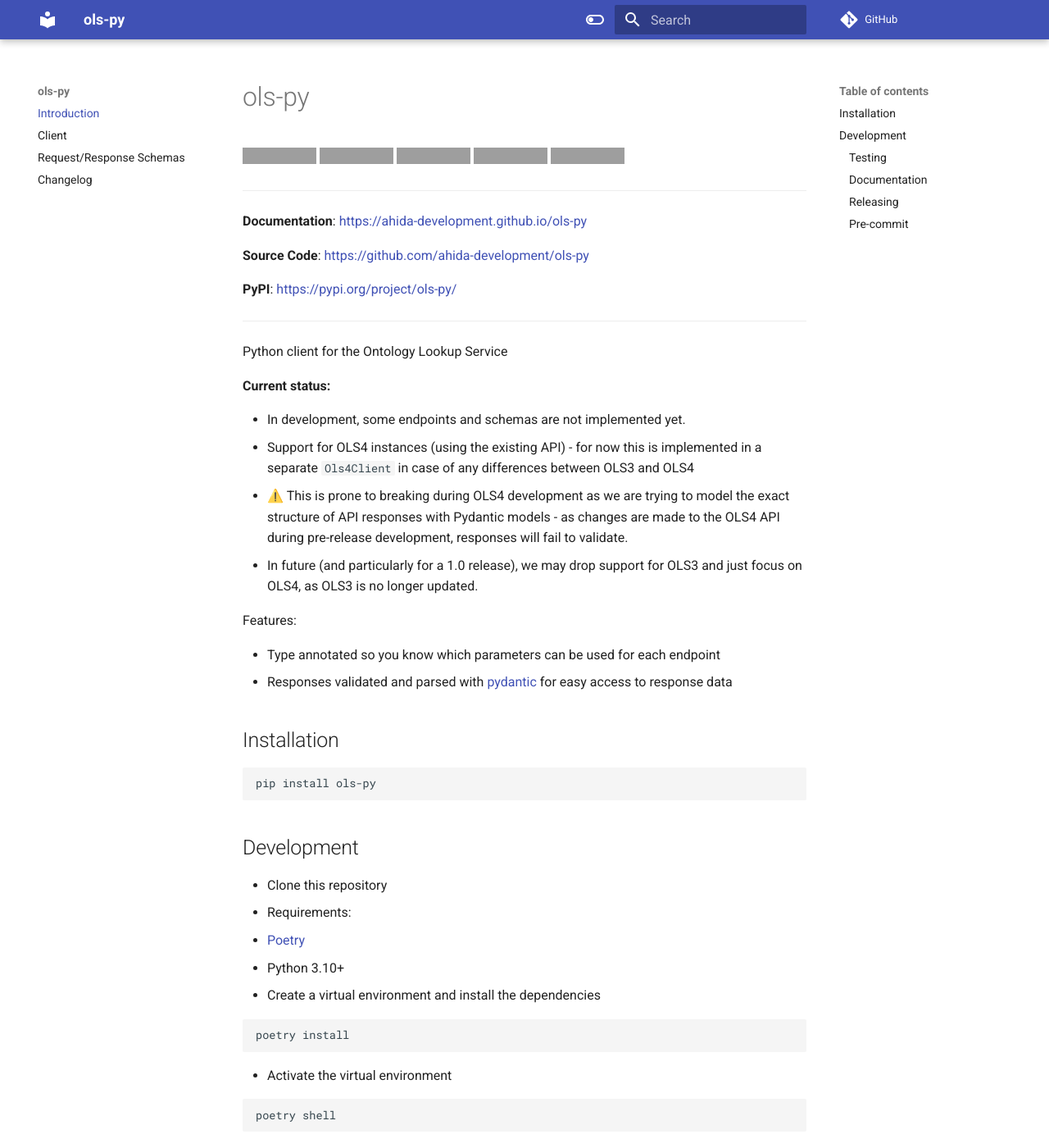
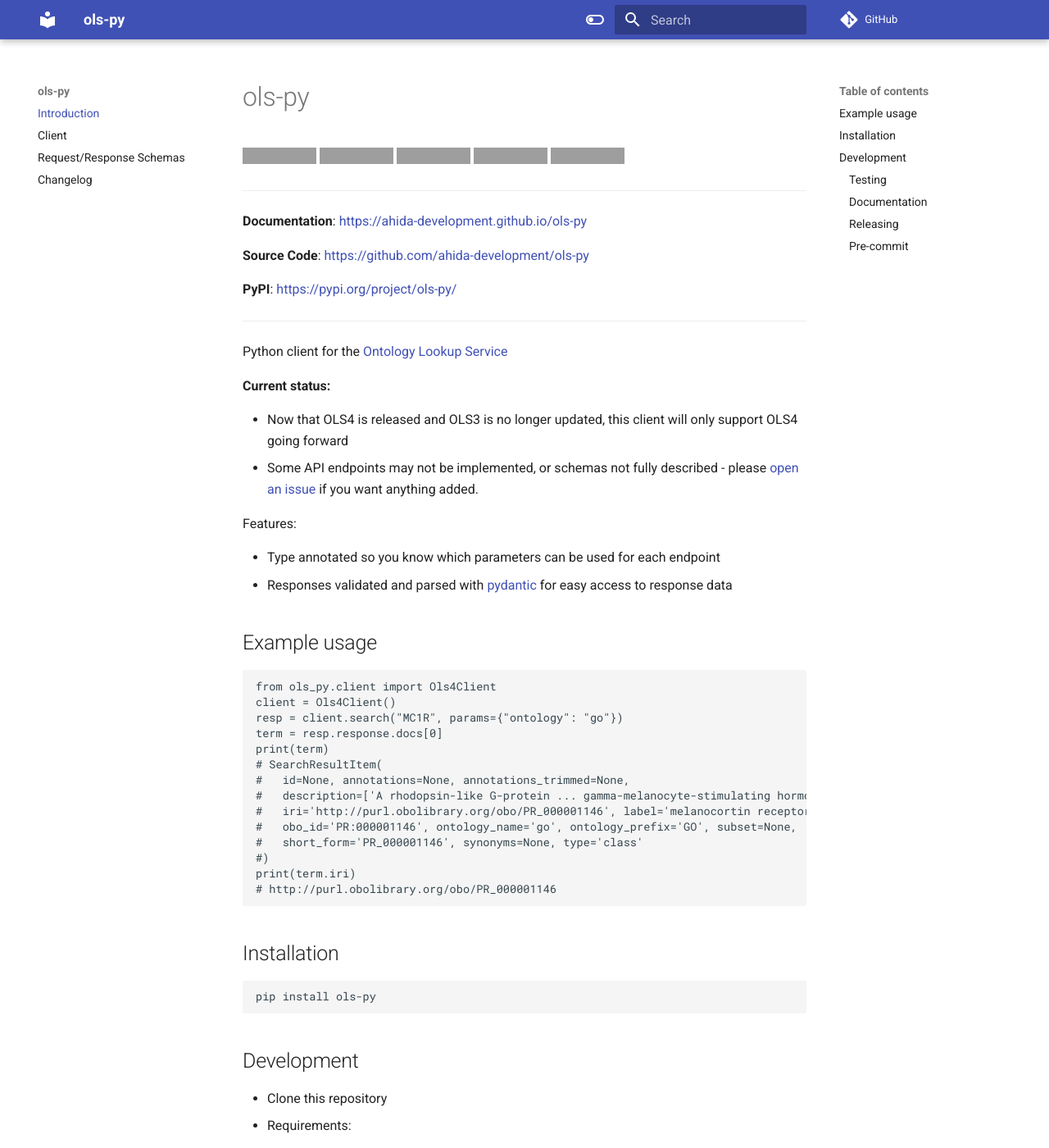
Before and after one commit to ahida-development/ols-py, an MkDocs documentation site: the page built from docs/index.md, in a window 1280 px wide and 1400 px high. Shown: the whole window at 82% size. Built offline with MkDocs 1.6.1 and Material for MkDocs 9.7.7, drawn with Linux system fonts in a browser that asks for light colours; comment, search, counter and statistics services are not loaded; grey boxes are pictures that could not be loaded.

Commit message:
Update README and docs

````diff
--- a/README.md
+++ b/README.md
@@ -19,25 +19,40 @@
 
 ---
 
-Python client for the Ontology Lookup Service
+Python client for the [Ontology Lookup Service](https://www.ebi.ac.uk/ols4)
 
 **Current status:**
 
-* In development, some endpoints and schemas are not implemented yet.
-* Support for OLS4 instances (using the existing API) - for now this is implemented in a
-  separate `Ols4Client` in case of any differences between OLS3 and OLS4
-  * ⚠️ This is prone to breaking during OLS4 development as we are trying to model the
-    exact structure of API responses with Pydantic models -
-    as changes are made to the OLS4 API during pre-release development,
-    responses will fail to validate.
-* In future (and particularly for a 1.0 release), we may drop support for OLS3 and
-  just focus on OLS4, as OLS3 is no longer updated.
+* Now that OLS4 is released and OLS3 is no longer updated, this client will only
+  support OLS4 going forward
+* Some API endpoints may not be implemented, or schemas not fully described -
+  please [open an issue](https://github.com/ahida-development/ols-py/issues) if
+  you want anything added.
 
 Features:
 
 * Type annotated so you know which parameters can be used for each endpoint
 * Responses validated and parsed with [pydantic](https://github.com/pydantic/pydantic) for
   easy access to response data
+
+## Example usage
+
+```python
+from ols_py.client import Ols4Client
+client = Ols4Client()
+resp = client.search("MC1R", params={"ontology": "go"})
+term = resp.response.docs[0]
+print(term)
+# SearchResultItem(
+#   id=None, annotations=None, annotations_trimmed=None,
+#   description=['A rhodopsin-like G-protein ... gamma-melanocyte-stimulating hormone.'],
+#   iri='http://purl.obolibrary.org/obo/PR_000001146', label='melanocortin receptor',
+#   obo_id='PR:000001146', ontology_name='go', ontology_prefix='GO', subset=None,
+#   short_form='PR_000001146', synonyms=None, type='class'
+#)
+print(term.iri)
+# http://purl.obolibrary.org/obo/PR_000001146
+```
 
 ## Installation
 
````
Also changed, not shown: docs/client.md (+1 -6 lines).
